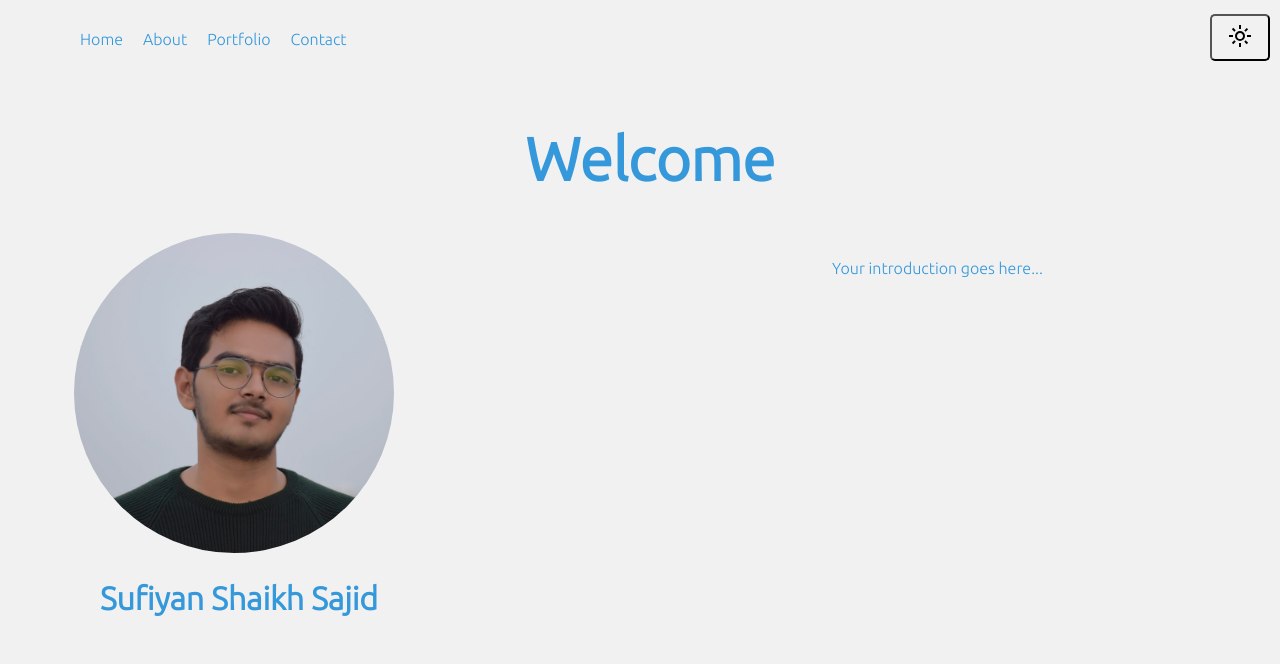
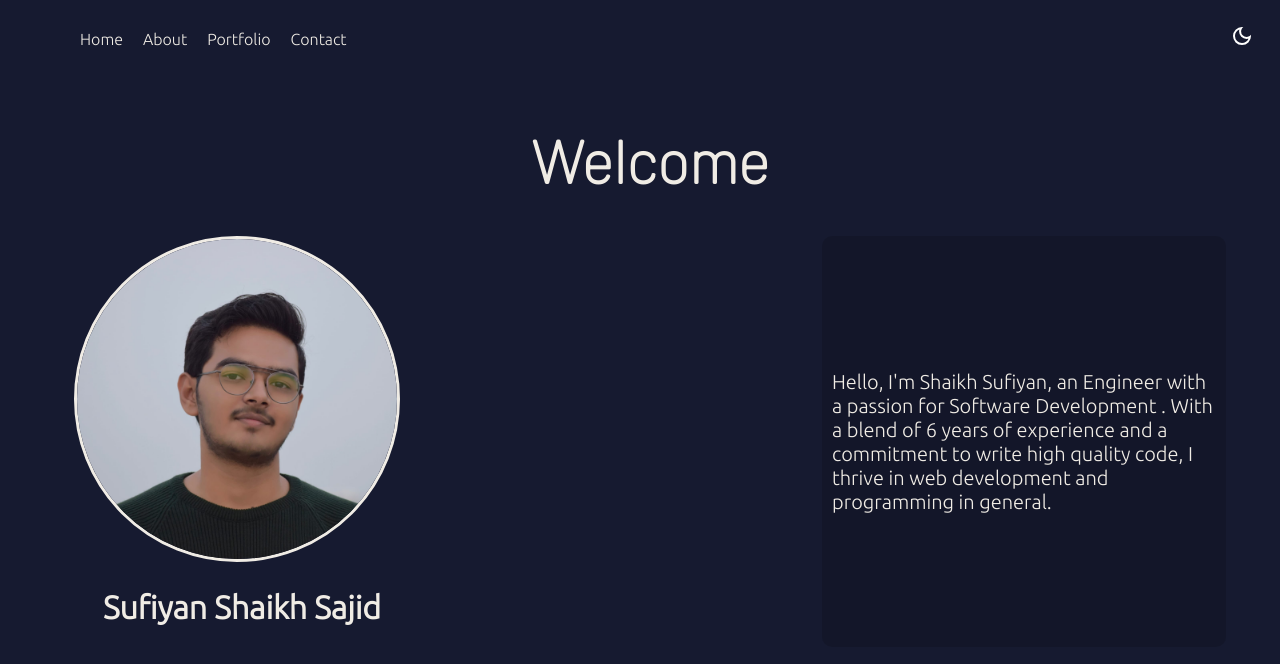
Before and after one commit to SEGRR/portfolio, a React (Create React App) app in the folder portfolio/: page / in a window 1280 px wide. Shown: the top 664 px of the page. Built offline with nearby package versions, Linux system fonts and the light colour scheme.

Commit message:
smore more work done

```diff
--- a/portfolio/public/style.css
+++ b/portfolio/public/style.css
@@ -3,8 +3,8 @@
 
 
 :root {
-    --primary-color: #3498db; /* Declare a CSS variable for the primary color */
-    --background-color: #f1f1f1; /* Declare a CSS variable for the background color */
+    --primary-color: #F0ECE5; /* Declare a CSS variable for the primary color */
+    --background-color: #161A30; /* Declare a CSS variable for the background color */
   }
 
 
@@ -94,6 +94,7 @@ h1 , h2 , p{
 
 .welcome-section h1{
     padding: 0;
+    font-family:'Barlow';
 }
 
 .profile-section{
@@ -110,6 +111,7 @@ h1 , h2 , p{
   }
 
   .profile-pic {
+    border: 3px solid var(--primary-color);
     width: 20rem; /* Adjust as needed */
     height: 20rem; /* Adjust as needed */
     border-radius: 50%;
@@ -117,11 +119,18 @@ h1 , h2 , p{
   }
 
   .right-section {
-    margin-left: 10px;
+    background-color: rgba(0, 0, 0, 0.141);
+    border-radius: 10px;
+    display: flex;
+    align-items: center;
     width: 30vw;
     padding: 10px;
+  }
 
-  }
+.right-section p{
+  font-size: 20px;
+  text-wrap: pretty ;
+}
 
 
   .nav-container {
@@ -149,7 +158,7 @@ h1 , h2 , p{
 
   .theme-toggle button {
     background-color: var(--background-color);
-    border-radius: 5px;
+    border: none;
     padding: 8px 16px;
     cursor: pointer;
   }
--- a/portfolio/src/App.js
+++ b/portfolio/src/App.js
@@ -2,9 +2,11 @@
 import Header from './components/Header'
 import React, { useState } from 'react';
 import Nav from './components/Nav';
+import Projects from './components/Projects';
+import Contact from './components/Contact';
 
 function App() {
-  const [isDarkTheme, setIsDarkTheme] = useState(false);
+  const [isDarkTheme, setIsDarkTheme] = useState(true);
 
   const toggleTheme = () => {
     setIsDarkTheme((prevTheme) => !prevTheme);
@@ -21,6 +23,8 @@ function App() {
     <div className='App'>
       <Nav toggleTheme={toggleTheme} isDarkTheme={isDarkTheme} />
       <Header />
+      <Projects/>
+      <Contact/>
     </div>
   );
 }
--- a/portfolio/src/components/Header.jsx
+++ b/portfolio/src/components/Header.jsx
@@ -17,7 +17,7 @@ export default function Header(){
           <h1>Sufiyan Shaikh Sajid</h1>
         </div>
         <div className="right-section">
-          <p>Your introduction goes here...</p>
+          <p> Hello, I'm  Shaikh Sufiyan, an Engineer with a passion for Software Development . With a blend of 6 years of experience and a commitment to write high quality code, I thrive in web development and programming in general.</p>
         </div>
         </div>
       </div>
```
Also changed, not shown: portfolio/src/components/img/dark_mode_icon.svg.
